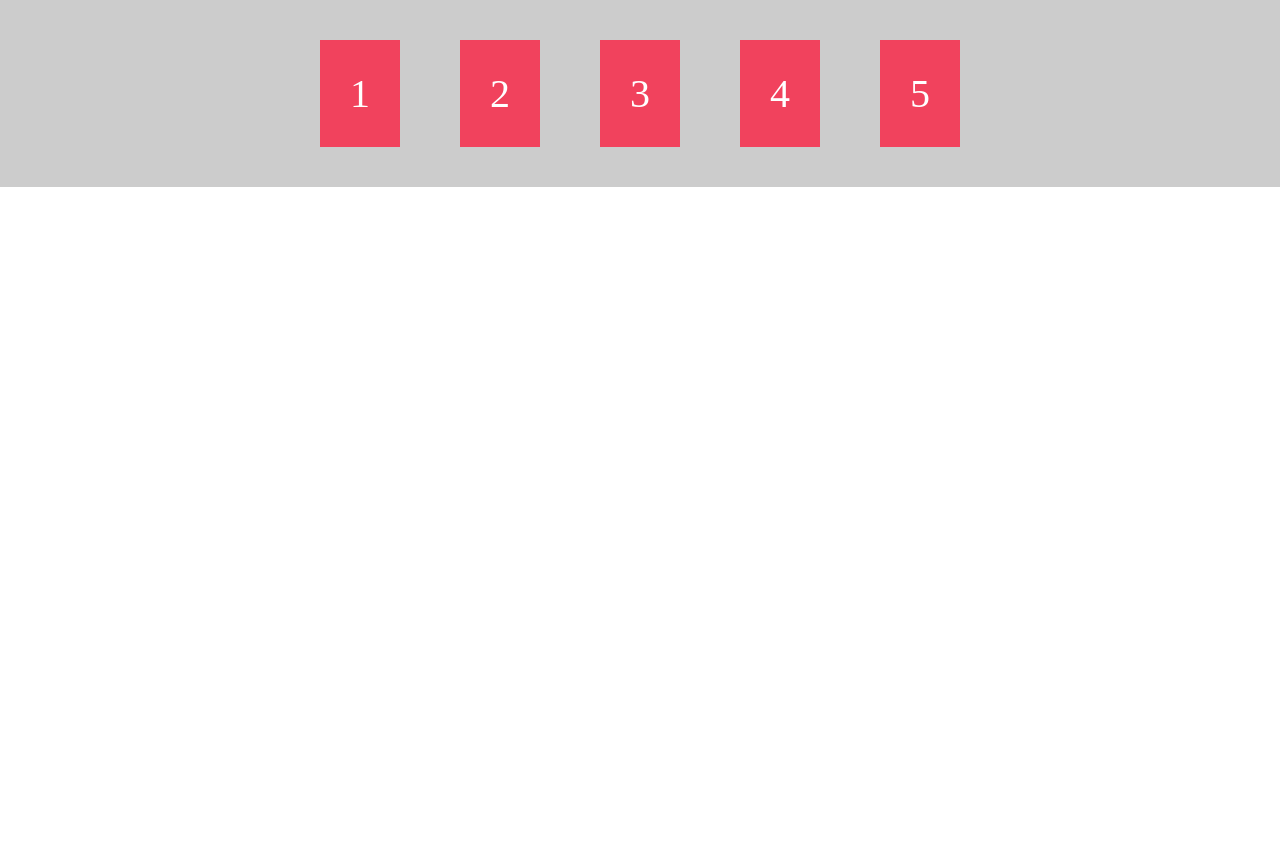
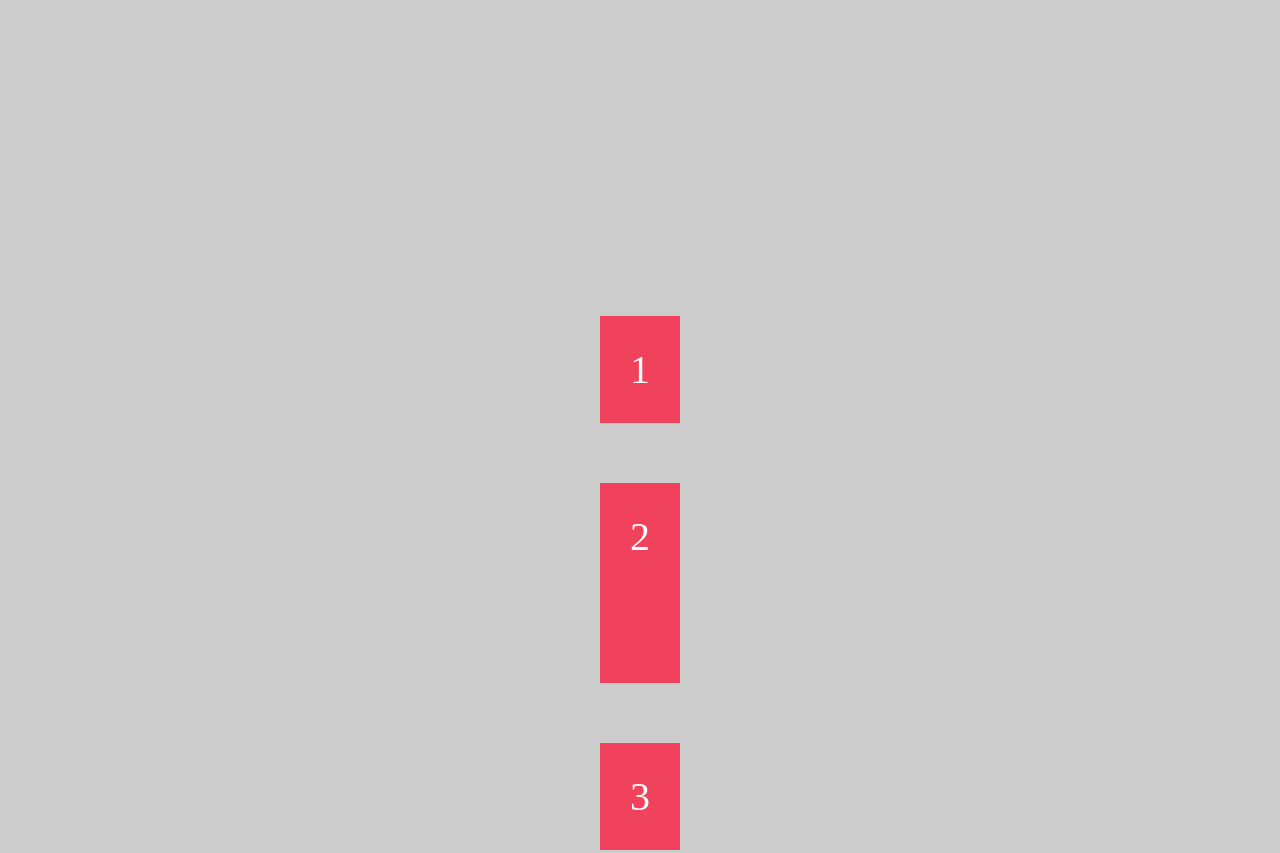
Before and after one commit to dhruvArora8053/CSS-Rules, a plain HTML site: page Practice/flexbox.html in a window 1280 px wide. Shown: the top 853 px of the page. Before the commit the page ends 800 px from the top, so only its background shows below. Drawn offline with Linux system fonts and the light colour scheme.

Commit message:
flexbox implemented

```diff
--- a/Practice/flexbox.html
+++ b/Practice/flexbox.html
@@ -15,10 +15,12 @@
       .container {
         background-color: #ccc;
         padding: 10px;
+        height: 1500px;
 
         display: flex;
-        flex-direction: row;
+        flex-direction: column ;
         justify-content: center;
+        align-items: center;
       }
 
       .item {
@@ -28,14 +30,22 @@
         color: #fff;
         font-size: 40px;
       }
+
+      .i2 {
+        height: 200px;
+      }
+
+      .i4{
+        /* font-size: 70px; */
+      }
     </style>
   </head>
   <body>
     <div class="container">
       <div class="item">1</div>
-      <div class="item">2</div>
+      <div class="item i2">2</div>
       <div class="item">3</div>
-      <div class="item">4</div>
+      <div class="item i4">4</div>
       <div class="item">5</div>
     </div>
   </body>
```
Also changed, not shown: Flexbox/01-flexboxContainer.html (+1 -1 lines).
